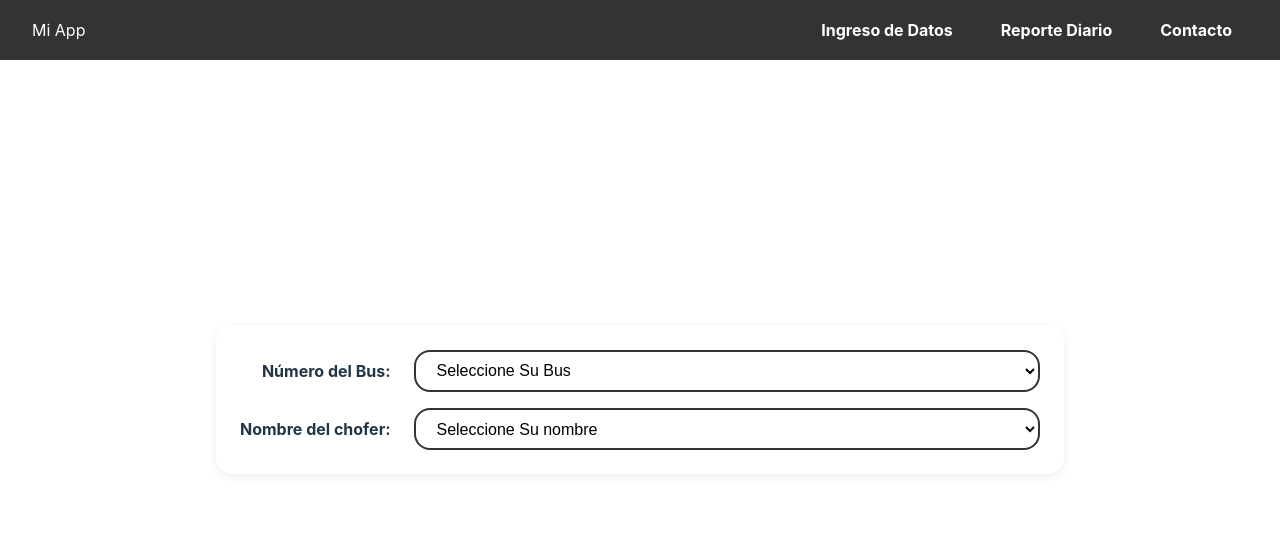
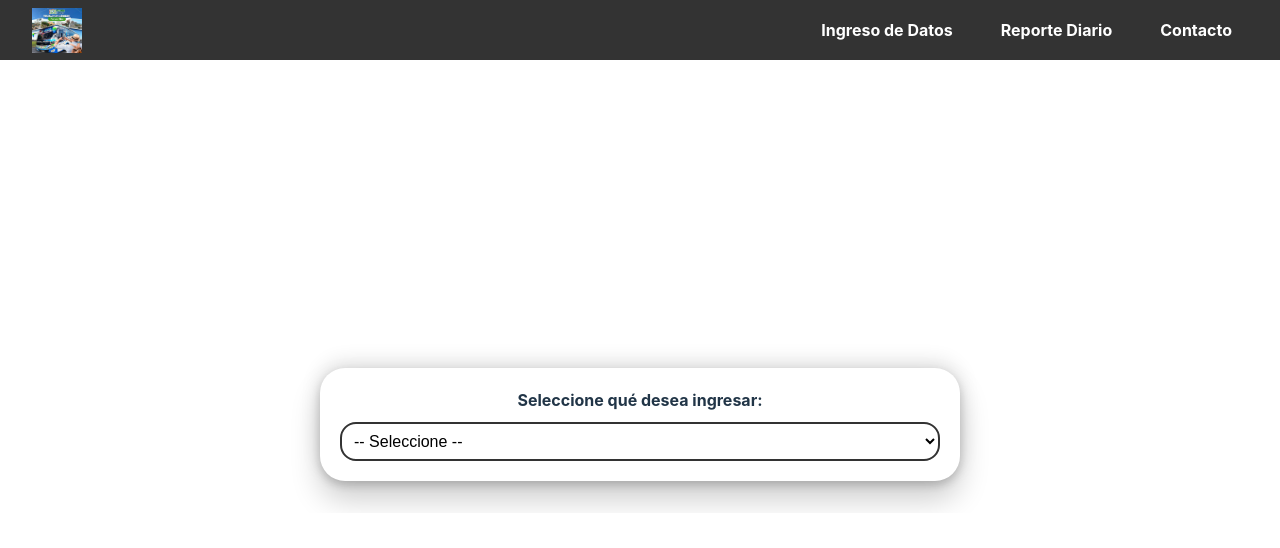
Before and after one commit to CesarVivasP/buses, a React (Vite) app: page / in a window 1280 px wide. Shown: the top 548 px of the page. Built offline with nearby package versions, Linux system fonts and the light colour scheme.

Commit message:
actualizacion

```diff
--- a/src/App.css
+++ b/src/App.css
@@ -104,8 +104,6 @@ body {
   height: 3px;
   width: 100%;
   background-color: #fff; /* blanco visible sobre negro */
-  transition: color 0.5s, background-color 0.5s;
-
   border-radius: 2px;
   transition: background-color 0.3s;
 }
@@ -623,3 +621,56 @@ body {
   font-weight: bold;
   font-size: 1.2rem;
 }
+
+.form-alingreso {
+  display: flex;
+  flex-direction: column;
+  align-items: center;
+  justify-content: flex-start;
+  margin: 5rem auto 2rem auto;
+  padding: 20px;
+  max-width: 600px;
+  width: 100%;
+  background: #fff;
+  border-radius: 25px;
+
+  box-shadow: 0 -6px 20px rgba(0, 0, 0, 0.12), 0 4px 8px rgba(0, 0, 0, 0.15),
+    0 18px 30px rgba(0, 0, 0, 0.2);
+
+  transition: transform 0.2s ease, box-shadow 0.2s ease;
+  overflow: visible;
+}
+
+.form-section {
+  width: 95%; /* asegura que los inputs no se salgan */
+  display: flex;
+  flex-direction: column;
+  gap: 12px;
+}
+
+.form-input,
+.form-select {
+  width: 100%;
+  padding: 8px;
+  border: 1px solid #ccc;
+  border-radius: 8px;
+}
+
+.form-title {
+  text-align: center;
+  margin-bottom: 15px;
+}
+
+.form-subtitle {
+  text-align: center;
+  margin-bottom: 10px;
+  font-weight: bold;
+}
+
+.logo {
+  display: flex;
+  align-items: center;
+  justify-content: center;
+  width: 50px;
+  height: 45px;
+}
--- a/src/components/Header.tsx
+++ b/src/components/Header.tsx
@@ -1,6 +1,7 @@
 import { useState } from "react";
 import { Link } from "react-router-dom";
 import "../App.css";
+import Logo from "../imagenes/vueltalar.png";
 
 const Header = () => {
   const [menuOpen, setMenuOpen] = useState(false);
@@ -12,8 +13,9 @@ const Header = () => {
   return (
     <header className="navbar">
       <div className="navbar-container">
-        <div className="logo">Mi App</div>
-
+        <div>
+          <img src={Logo} alt="Logo" className="logo" />
+        </div>
         {/* Botón hamburguesa */}
         <button className="menu-toggle" onClick={toggleMenu}>
           <span className="bar"></span>
--- a/src/pages/IngresoDatos.tsx
+++ b/src/pages/IngresoDatos.tsx
@@ -1,22 +1,104 @@
+import { useState } from "react";
+import "../App.css";
+
 const IngresoDatos = () => {
+  const [opcion, setOpcion] = useState("");
+
   return (
-    <div className="form-alineado">
-      <label className="form-label">Número del Bus:</label>
-      <select className="form-select">
-        <option value="">Seleccione Su Bus</option>
-        <option value="opcion1">Vuelta Larga 01</option>
-        <option value="opcion2">Vuelta Larga 02</option>
-        <option value="opcion3">Vuelta Larga 03</option>
-        <option value="opcion4">Vuelta Larga 04</option>
+    <div className="form-alingreso">
+      {/* Selector principal */}
+      <label className="form-subtitle">Seleccione qué desea ingresar:</label>
+      <select
+        className="form-select"
+        value={opcion}
+        onChange={(e) => setOpcion(e.target.value)}
+      >
+        <option value="">-- Seleccione --</option>
+        <option value="buses">Ingreso de Buses</option>
+        <option value="usuario">Ingreso de Usuario</option>
       </select>
 
-      <label className="form-label">Nombre del chofer:</label>
-      <select className="form-select">
-        <option value="">Seleccione Su nombre</option>
-        <option value="opcion1">Pepe José Mero Garcia</option>
-        <option value="opcion2">Keny Elan Nieto Plua</option>
-        <option value="opcion3">Ivan Andrés Silva Briones</option>
-      </select>
+      {/* 🚍 Formulario de Buses */}
+      {opcion === "buses" && (
+        <div className="form-section">
+          <h3 className="form-title">Ingreso de Bus</h3>
+
+          <label className="form-ingreso">Placa:</label>
+          <input
+            className="form-input"
+            type="text"
+            placeholder="Ej: ABC-1234"
+          />
+
+          <label className="form-ingreso">Marca:</label>
+          <input
+            className="form-input"
+            type="text"
+            placeholder="Ej: Hino, Mercedes"
+          />
+
+          <label className="form-ingreso">Año:</label>
+          <input className="form-input" type="number" placeholder="Ej: 2020" />
+
+          <label className="form-ingreso">Dueño:</label>
+          <input
+            className="form-input"
+            type="text"
+            placeholder="Nombre del dueño"
+          />
+        </div>
+      )}
+
+      {/* 👤 Formulario de Usuario */}
+      {opcion === "usuario" && (
+        <div className="form-section">
+          <h3 className="form-title">Ingreso de Usuario</h3>
+
+          <label className="form-ingreso">Nombres:</label>
+          <input
+            className="form-input"
+            type="text"
+            placeholder="Ingrese nombres"
+          />
+
+          <label className="form-ingreso">Apellidos:</label>
+          <input
+            className="form-input"
+            type="text"
+            placeholder="Ingrese apellidos"
+          />
+
+          <label className="form-ingreso">Cédula:</label>
+          <input
+            className="form-input"
+            type="text"
+            placeholder="Ingrese cédula"
+          />
+
+          <label className="form-ingreso">Teléfono:</label>
+          <input
+            className="form-input"
+            type="tel"
+            placeholder="Ingrese teléfono"
+          />
+
+          <label className="form-ingreso">Edad:</label>
+          <input
+            className="form-input"
+            type="number"
+            placeholder="Ingrese edad"
+          />
+
+          <label className="form-ingreso">Tipo de carnet de conducir:</label>
+          <select className="form-select">
+            <option value="A">Tipo A</option>
+            <option value="B">Tipo B</option>
+            <option value="C">Tipo C</option>
+            <option value="D">Tipo D</option>
+            <option value="E">Tipo E</option>
+          </select>
+        </div>
+      )}
     </div>
   );
 };
```
Also changed, not shown: src/imagenes/vueltalar.png (added).
